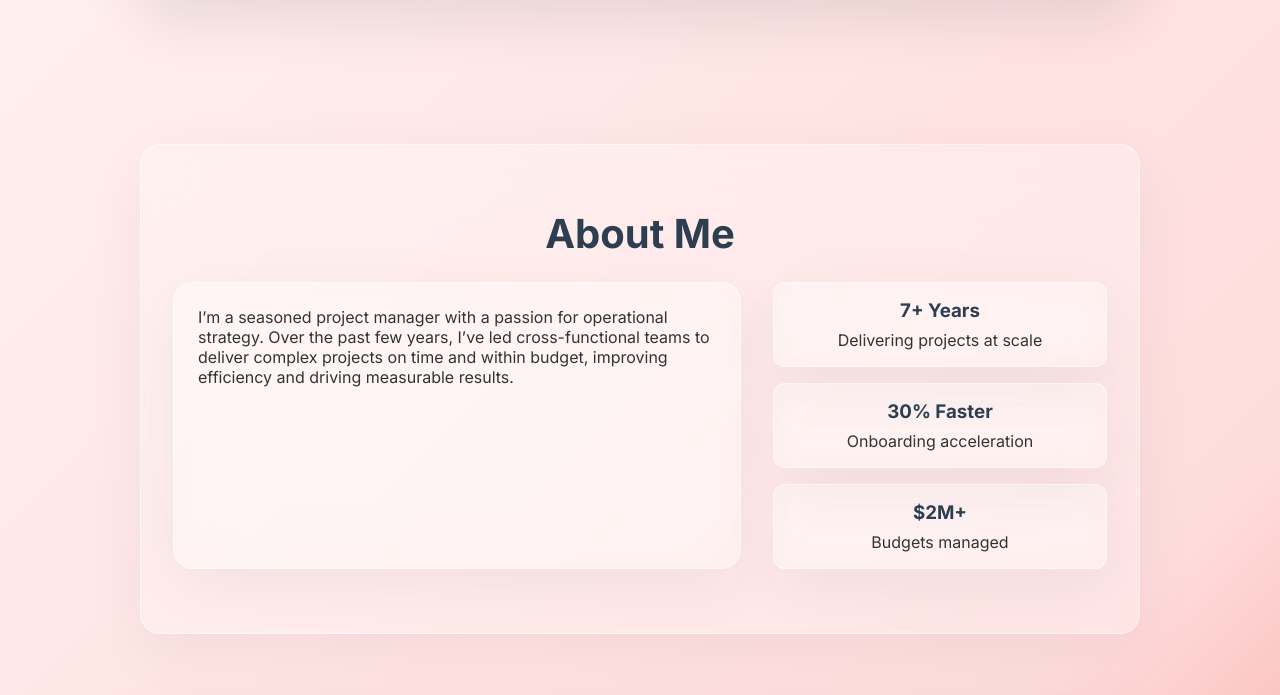
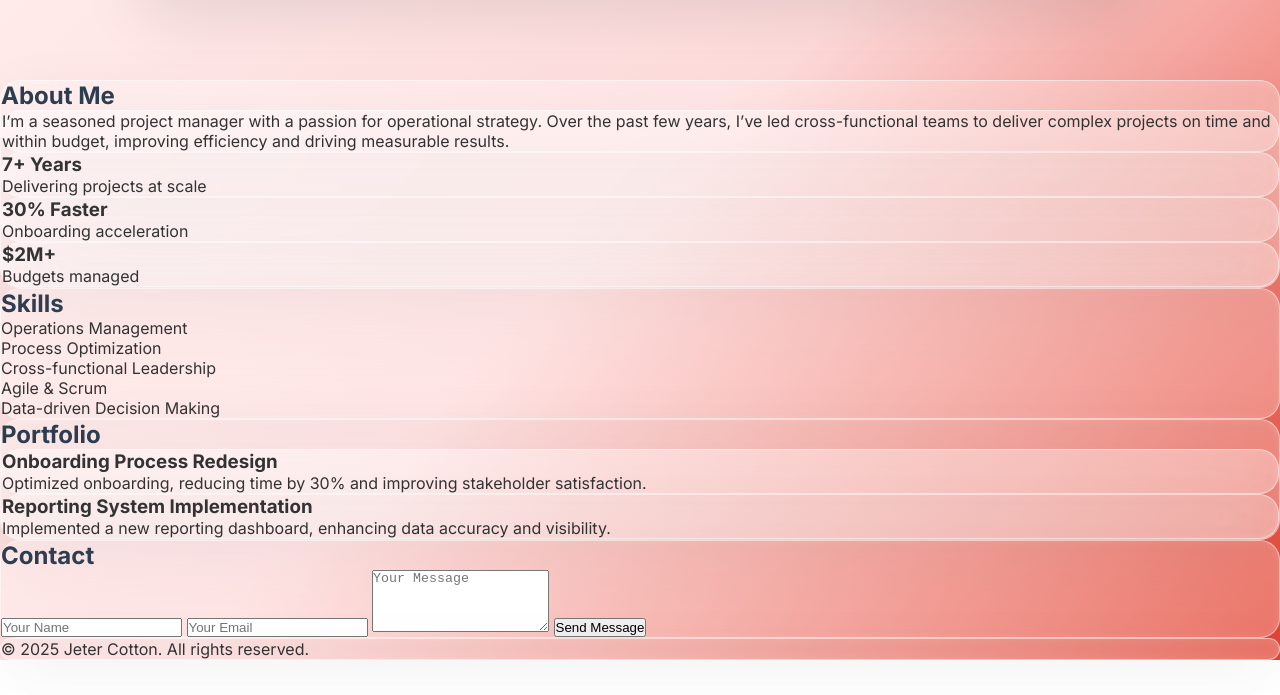
Before and after one commit to jeterbug/personal-website, a plain HTML site: page index.html in a window 1280 px wide. Shown: the part 790-1485 px from the top of the page. After the commit the page ends 1450 px from the top, so only its background shows below. Drawn offline with Linux system fonts and the light colour scheme.

Commit message:
Update styles.css

```diff
--- a/styles.css
+++ b/styles.css
@@ -1,35 +1,35 @@
-/* styles.css v5.1 */
+/* styles.css v5.2 */
 
 @import url('https://fonts.googleapis.com/css2?family=Inter:wght@400;500;600;700&display=swap');
 
 :root {
   /* Todoist-inspired reds */
-  --primary:           #E44332;
-  --secondary:         #FFDCDC;
-  --tertiary:          #FFF8F7;
+  --primary:        #E44332;
+  --secondary:      #FFDCDC;
+  --tertiary:       #FFF8F7;
 
-  /* Hover states */
-  --accent-secondary:  #C33029;
+  /* Hover & accents */
+  --accent-secondary: #C33029;
 
-  /* Button */
-  --btn-bg:            var(--primary);
-  --btn-hover:         #C33029;
+  /* Buttons */
+  --btn-bg:         var(--primary);
+  --btn-hover:      #C33029;
 
-  /* Glass panels */
-  --glass-bg:          rgba(255,255,255,0.25);
-  --glass-border:      rgba(255,255,255,0.5);
+  /* Glass panel */
+  --glass-bg:       rgba(255,255,255,0.25);
+  --glass-border:   rgba(255,255,255,0.5);
 
   /* Text */
-  --text-body:         #333333;
-  --text-head:         #2C3E50;
+  --text-body:      #333333;
+  --text-head:      #2C3E50;
 
   /* Layout */
-  --nav-height:        70px;
-  --max-width:         1000px;
-  --spacing:           2rem;
+  --nav-height:     70px;
+  --max-width:      1000px;
+  --spacing:        2rem;
 }
 
-/* Smooth scrolling & nav offset */
+/* Smooth scroll + offset for anchors */
 html {
   scroll-behavior: smooth;
   scroll-padding-top: var(--nav-height);
@@ -141,7 +141,7 @@ h1, h2, a {
   justify-content: space-between;
   width: 30px; height: 24px;
   background: transparent; border: none;
-  cursor: pointer; padding: 0; z-index: 1000;
+  cursor: pointer; padding: 0; z-index: 1001;
 }
 .menu-icon.hamburger span {
   width: 100%; height: 3px;
@@ -166,7 +166,6 @@ h1, h2, a {
     display: flex;
   }
   .nav-links {
-    display: none; /* hidden */
     position: absolute;
     top: var(--nav-height);
     left: 0;
@@ -180,11 +179,10 @@ h1, h2, a {
     overflow: hidden;
     transition: max-height 0.4s ease-out;
     max-height: 0;
-    z-index: 99;
+    z-index: 999;
   }
   .nav-links.active {
-    display: flex;
-    max-height: 500px; /* enough for all items */
+    max-height: 500px; /* sufficient height for all items */
   }
   .nav-links a {
     padding: 1rem var(--spacing);
@@ -192,6 +190,7 @@ h1, h2, a {
     font-size: 1.6rem;
     text-align: left;
     background: transparent;
+    color: var(--text-head);
     transition: background 0.3s, color 0.3s;
   }
   .nav-links a:hover {
@@ -239,132 +238,5 @@ h1, h2, a {
   color: var(--text-body);
 }
 
-/* ABOUT */
-.section {
-  padding: 4rem var(--spacing);
-  max-width: var(--max-width);
-  margin: 4rem auto;
-}
-.section h2 {
-  font-size: 2.5rem;
-  margin-bottom: 1.5rem;
-  color: var(--text-head);
-  text-align: center;
-}
-.about-container {
-  display: flex;
-  flex-wrap: wrap;
-  gap: 2rem;
-}
-.about-text {
-  flex: 2 1 300px;
-  padding: 1.5rem;
-}
-.about-metrics {
-  flex: 1 1 200px;
-  display: flex;
-  flex-direction: column;
-  gap: 1rem;
-}
-.metric {
-  padding: 1rem;
-  text-align: center;
-  background: var(--glass-bg);
-  backdrop-filter: blur(15px);
-  border-radius: 12px;
-  transition: transform 0.3s, box-shadow 0.3s;
-}
-.metric:hover {
-  transform: translateY(-3px);
-  box-shadow: 0 8px 32px rgba(0,0,0,0.1);
-}
-.metric h3 {
-  margin-bottom: 0.5rem;
-  color: var(--text-head);
-}
-
-/* SKILLS */
-.skills-list {
-  display: flex;
-  flex-wrap: wrap;
-  justify-content: center;
-  gap: 1rem;
-  list-style: none;
-}
-.skills-list li {
-  background: var(--glass-bg);
-  backdrop-filter: blur(20px);
-  padding: 0.75rem 1.25rem;
-  border-radius: 8px;
-  font-weight: 600;
-  transition: background 0.3s, transform 0.3s;
-}
-.skills-list li:hover {
-  background: var(--accent-secondary);
-  transform: translateY(-2px);
-}
-
-/* PORTFOLIO */
-.projects {
-  display: grid;
-  grid-template-columns: repeat(auto-fit, minmax(250px,1fr));
-  gap: 1.5rem;
-}
-.project {
-  padding: 1.5rem;
-  border-radius: 12px;
-  background: var(--glass-bg);
-  backdrop-filter: blur(20px);
-  transition: transform 0.3s, box-shadow 0.3s;
-}
-.project:hover {
-  transform: translateY(-4px);
-  box-shadow: 0 12px 40px rgba(0,0,0,0.12);
-}
-
-/* CONTACT */
-.contact-form {
-  display: flex;
-  flex-direction: column;
-  gap: 1rem;
-  max-width: 600px;
-  margin: 0 auto;
-}
-.contact-form input,
-.contact-form textarea {
-  padding: 0.75rem 1rem;
-  border-radius: 8px;
-  border: 1px solid var(--glass-border);
-  background: var(--glass-bg);
-  backdrop-filter: blur(20px);
-  color: var(--text-body);
-  font-size: 1rem;
-}
-.contact-form button {
-  padding: 0.75rem 1.5rem;
-  border: none;
-  border-radius: 8px;
-  background: var(--btn-bg);
-  color: #fff;
-  font-weight: 600;
-  cursor: pointer;
-  transition: background 0.3s, transform 0.3s;
-}
-.contact-form button:hover {
-  background: var(--btn-hover);
-  transform: translateY(-2px);
-}
-
-/* FOOTER */
-.footer {
-  max-width: var(--max-width);
-  width: calc(100% - var(--spacing)*2);
-  margin: 4rem auto;
-  padding: 2rem;
-  text-align: center;
-  background: var(--glass-bg);
-  backdrop-filter: blur(20px);
-  border-radius: 20px;
-  font-size: 0.9rem;
-  color: var(--text-body);
-}
+/* ABOUT, SKILLS, PORTFOLIO, CONTACT, FOOTER */
+/* Retain your existing glassmorphic section styles here */
```
